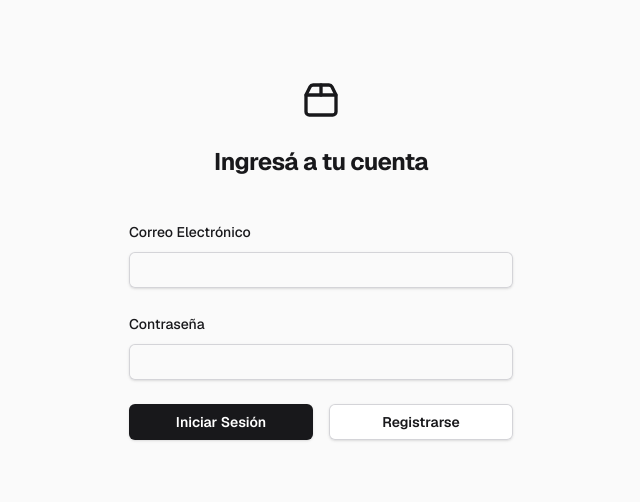
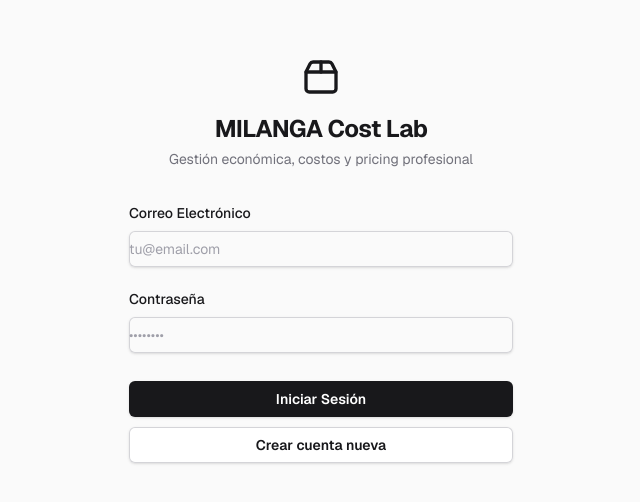
Before and after one commit to agurivera10/MILANGA, a Next.js app: page /login in a window 1280 px wide. Shown: the part 140-642 px from the top of the page, without its empty margins (319-959 px from the left). Built offline with nearby package versions, Linux system fonts and the light colour scheme.

Commit message:
feat(auth): improved login feedback and cleaner middleware redirect

```diff
--- a/src/actions/auth.ts
+++ b/src/actions/auth.ts
@@ -7,8 +7,6 @@ import { createClient } from '@/utils/supabase/server'
 export async function login(formData: FormData) {
   const supabase = await createClient()
 
-  // type-casting here for convenience
-  // in practice, you should validate your inputs
   const data = {
     email: formData.get('email') as string,
     password: formData.get('password') as string,
@@ -17,7 +15,7 @@ export async function login(formData: FormData) {
   const { error } = await supabase.auth.signInWithPassword(data)
 
   if (error) {
-    redirect('/login?error=auth')
+    redirect(`/login?error=${encodeURIComponent(error.message)}`)
   }
 
   revalidatePath('/', 'layout')
@@ -32,10 +30,15 @@ export async function signup(formData: FormData) {
     password: formData.get('password') as string,
   }
 
-  const { error } = await supabase.auth.signUp(data)
+  const { data: authData, error } = await supabase.auth.signUp(data)
 
   if (error) {
-    redirect('/login?error=signup')
+    redirect(`/login?error=${encodeURIComponent(error.message)}`)
+  }
+
+  // Si Supabase requiere confirmación de email, data.session viene null
+  if (!authData?.session) {
+    redirect('/login?message=Cuenta creada con éxito. Revisá tu correo para confirmar tu registro.')
   }
 
   revalidatePath('/', 'layout')
--- a/src/app/login/page.tsx
+++ b/src/app/login/page.tsx
@@ -1,33 +1,61 @@
 import { login, signup } from '@/actions/auth'
 import { Package2 } from 'lucide-react'
-import Link from 'next/link'
 
-export default function LoginPage() {
+export const dynamic = 'force-dynamic'
+
+export default async function LoginPage({
+  searchParams,
+}: {
+  searchParams: Promise<{ [key: string]: string | string[] | undefined }>
+}) {
+  const params = await searchParams
+  const error = params?.error
+  const message = params?.message
+
   return (
     <div className="flex min-h-screen flex-1 flex-col justify-center px-6 py-12 lg:px-8 bg-zinc-50">
       <div className="sm:mx-auto sm:w-full sm:max-w-sm">
         <div className="flex justify-center">
           <Package2 className="h-10 w-10 text-zinc-900" />
         </div>
-        <h2 className="mt-6 text-center text-2xl font-bold leading-9 tracking-tight text-zinc-900">
-          Ingresá a tu cuenta
+        <h2 className="mt-4 text-center text-2xl font-bold tracking-tight text-zinc-900">
+          MILANGA Cost Lab
         </h2>
+        <p className="mt-1 text-center text-sm text-zinc-500">
+          Gestión económica, costos y pricing profesional
+        </p>
       </div>
 
-      <div className="mt-10 sm:mx-auto sm:w-full sm:max-w-sm">
-        <form className="space-y-6" action={login}>
+      <div className="mt-8 sm:mx-auto sm:w-full sm:max-w-sm">
+        {error && (
+          <div className="mb-4 rounded-lg bg-red-50 border border-red-200 p-3.5 text-sm text-red-700">
+            {error === 'auth' && 'Credenciales incorrectas o usuario no encontrado.'}
+            {error === 'signup' && 'No se pudo completar el registro. Verificá si el correo ya existe o si requiere confirmación.'}
+            {error === 'confirm' && 'Revisá tu casilla de correo para confirmar tu cuenta antes de iniciar sesión.'}
+            {error !== 'auth' && error !== 'signup' && error !== 'confirm' && String(error)}
+          </div>
+        )}
+
+        {message && (
+          <div className="mb-4 rounded-lg bg-emerald-50 border border-emerald-200 p-3.5 text-sm text-emerald-800">
+            {String(message)}
+          </div>
+        )}
+
+        <form className="space-y-5" action={login}>
           <div>
             <label htmlFor="email" className="block text-sm font-medium leading-6 text-zinc-900">
               Correo Electrónico
             </label>
-            <div className="mt-2">
+            <div className="mt-1.5">
               <input
                 id="email"
                 name="email"
                 type="email"
                 autoComplete="email"
                 required
-                className="block w-full rounded-md border-0 py-1.5 text-zinc-900 shadow-sm ring-1 ring-inset ring-zinc-300 placeholder:text-zinc-400 focus:ring-2 focus:ring-inset focus:ring-zinc-900 sm:text-sm sm:leading-6"
+                className="block w-full rounded-md border-0 py-2 text-zinc-900 shadow-sm ring-1 ring-inset ring-zinc-300 placeholder:text-zinc-400 focus:ring-2 focus:ring-inset focus:ring-zinc-900 sm:text-sm"
+                placeholder="tu@email.com"
               />
             </div>
           </div>
@@ -38,34 +66,34 @@ export default function LoginPage() {
                 Contraseña
               </label>
             </div>
-            <div className="mt-2">
+            <div className="mt-1.5">
               <input
                 id="password"
                 name="password"
                 type="password"
                 autoComplete="current-password"
                 required
-                className="block w-full rounded-md border-0 py-1.5 text-zinc-900 shadow-sm ring-1 ring-inset ring-zinc-300 placeholder:text-zinc-400 focus:ring-2 focus:ring-inset focus:ring-zinc-900 sm:text-sm sm:leading-6"
+                className="block w-full rounded-md border-0 py-2 text-zinc-900 shadow-sm ring-1 ring-inset ring-zinc-300 placeholder:text-zinc-400 focus:ring-2 focus:ring-inset focus:ring-zinc-900 sm:text-sm"
+                placeholder="••••••••"
               />
             </div>
           </div>
 
-          <div className="flex gap-4">
+          <div className="flex flex-col gap-2.5 pt-2">
             <button
               type="submit"
-              className="flex w-full justify-center rounded-md bg-zinc-900 px-3 py-1.5 text-sm font-semibold leading-6 text-white shadow-sm hover:bg-zinc-800 focus-visible:outline focus-visible:outline-2 focus-visible:outline-offset-2 focus-visible:outline-zinc-900"
+              className="flex w-full justify-center rounded-md bg-zinc-900 px-3 py-2 text-sm font-semibold text-white shadow-sm hover:bg-zinc-800 transition-colors"
             >
               Iniciar Sesión
             </button>
             <button
               formAction={signup}
-              className="flex w-full justify-center rounded-md bg-white px-3 py-1.5 text-sm font-semibold leading-6 text-zinc-900 shadow-sm ring-1 ring-inset ring-zinc-300 hover:bg-zinc-50"
+              className="flex w-full justify-center rounded-md bg-white px-3 py-2 text-sm font-semibold text-zinc-900 shadow-sm ring-1 ring-inset ring-zinc-300 hover:bg-zinc-50 transition-colors"
             >
-              Registrarse
+              Crear cuenta nueva
             </button>
           </div>
         </form>
-
       </div>
     </div>
   )
--- a/src/utils/supabase/middleware.ts
+++ b/src/utils/supabase/middleware.ts
@@ -38,7 +38,7 @@ export async function updateSession(request: NextRequest) {
     request.nextUrl.pathname.startsWith('/register')
 
   // Protect all dashboard routes
-  if (!user && !isAuthRoute && request.nextUrl.pathname !== '/') {
+  if (!user && !isAuthRoute) {
     const url = request.nextUrl.clone()
     url.pathname = '/login'
     return NextResponse.redirect(url)
```
